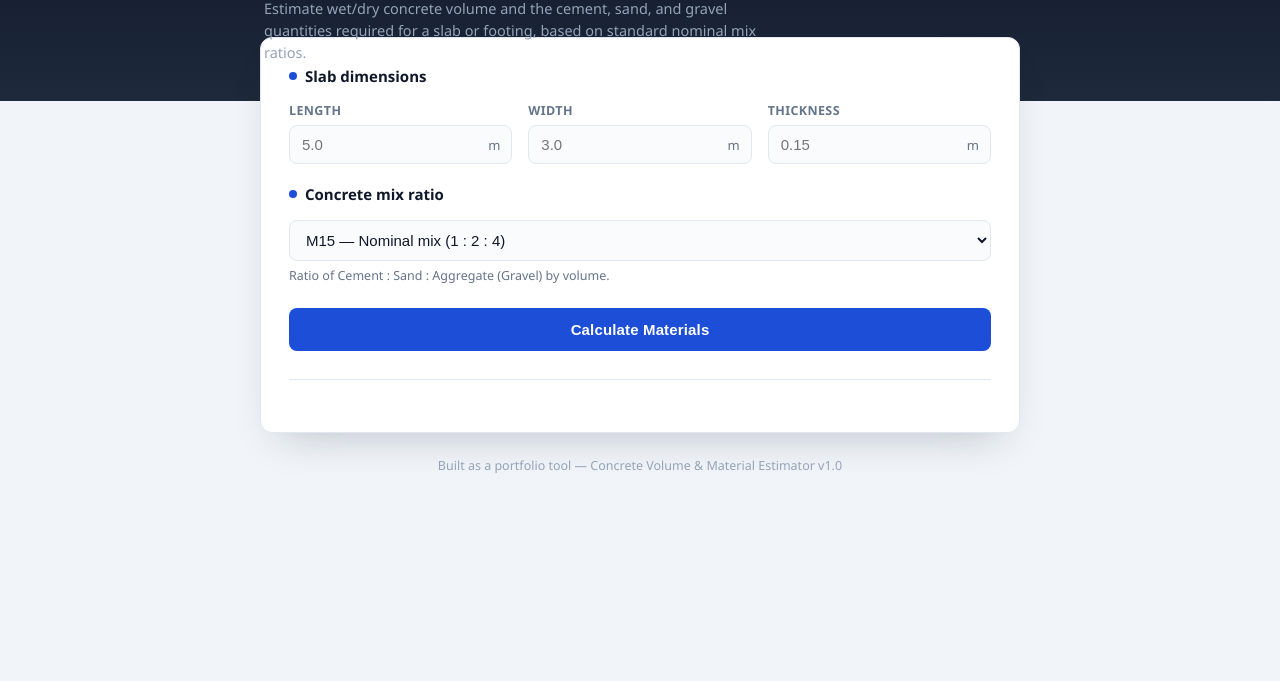
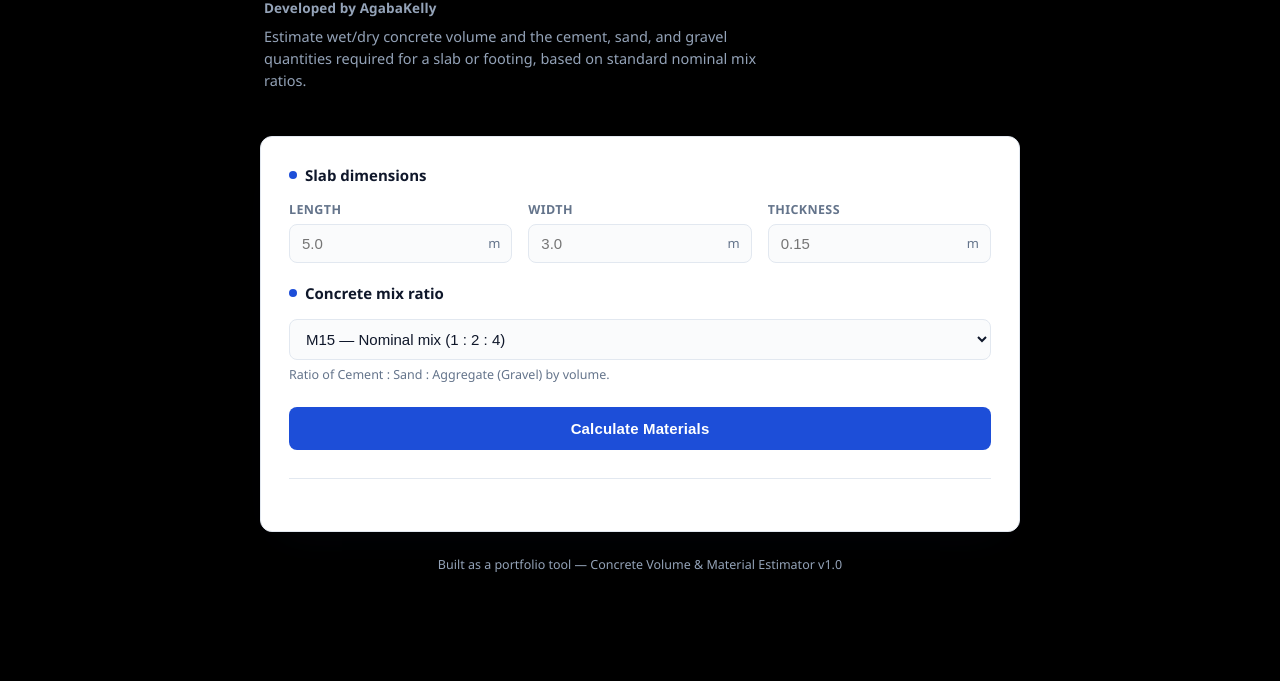
Before and after one commit to agabakelly6/concrete-estimator, a plain HTML site: page index.html in a window 1280 px wide. Shown: the part 119-800 px from the top of the page. Drawn offline with Linux system fonts and the light colour scheme.

Commit message:
Update index.html

```diff
--- a/index.html
+++ b/index.html
@@ -24,7 +24,7 @@
     margin: 0;
     min-height: 100vh;
     font-family: 'Segoe UI', Roboto, Arial, sans-serif;
-    background: linear-gradient(180deg, #0f172a 0%, #1e293b 220px, var(--bg) 220px);
+    background: #000;
     color: var(--text-dark);
     padding: 0 16px 60px;
   }
@@ -33,6 +33,7 @@
     max-width: 760px;
     margin: 0 auto;
     padding: 36px 4px 24px;
+    background: #000;
     color: #f8fafc;
   }
 
@@ -55,6 +56,14 @@
     font-weight: 600;
   }
 
+  .page-header .developer {
+    margin: 0 0 8px;
+    color: #94a3b8;
+    font-size: 13.5px;
+    font-weight: 600;
+    letter-spacing: 0.01em;
+  }
+
   .page-header p {
     margin: 0;
     color: #94a3b8;
@@ -65,7 +74,7 @@
 
   .card {
     max-width: 760px;
-    margin: -50px auto 0;
+    margin: 20px auto 0;
     background: var(--card-bg);
     border-radius: var(--radius);
     border: 1px solid var(--border);
@@ -308,6 +317,7 @@
 <div class="page-header">
   <span class="tag">Civil Engineering Tool</span>
   <h1>Concrete Volume & Material Estimator</h1>
+  <p class="developer">Developed by AgabaKelly</p>
   <p>Estimate wet/dry concrete volume and the cement, sand, and gravel quantities required for a slab or footing, based on standard nominal mix ratios.</p>
 </div>
 
```
